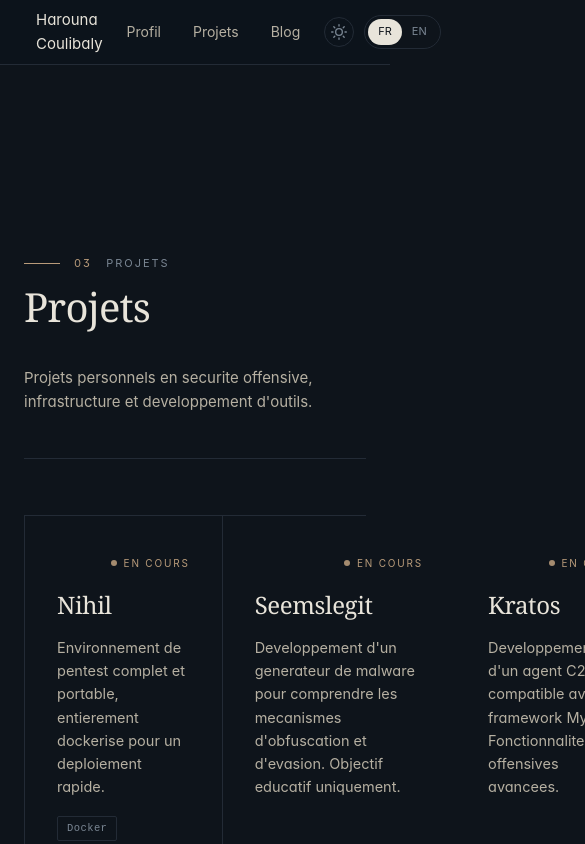
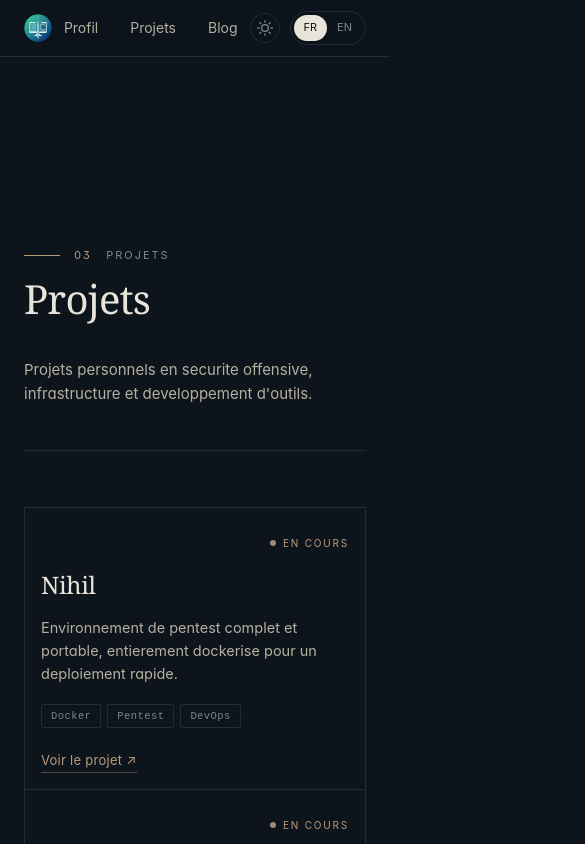
Before and after one commit to Goultarde/harouna.fr, a Next.js app: page /portfolio in a window 390 px wide. Shown: the top 844 px of the page, 585 px wide, since content can reach past the window. Built offline with nearby package versions, Linux system fonts and the light colour scheme; a web font is replaced by a local one.

Commit message:
Fix mobile layout

```diff
--- a/src/app/globals.css
+++ b/src/app/globals.css
@@ -194,6 +194,16 @@ img, svg { display: block; max-width: 100%; }
   letter-spacing: 0;
 }
 .nav-brand img { width: 28px; height: 28px; border-radius: 50%; }
+.nav-brand .full { display: block; }
+@media (max-width: 600px) {
+  .nav-inner {
+    grid-template-columns: auto 1fr auto;
+    gap: 12px;
+    height: 56px;
+  }
+  .nav-brand .full { display: none; }
+  .nav-links { gap: 16px; font-size: 13px; }
+}
 .nav-links {
   display: flex;
   gap: 32px;
@@ -420,8 +430,13 @@ img, svg { display: block; max-width: 100%; }
 .section {
   padding: clamp(80px, 12vh, 140px) 0;
   position: relative;
+  scroll-margin-top: 64px;
 }
 .section.tight { padding: clamp(64px, 8vh, 100px) 0; }
+@media (max-width: 600px) {
+  .section { padding: clamp(48px, 8vh, 80px) 0; scroll-margin-top: 56px; }
+  .section.tight { padding: clamp(40px, 6vh, 60px) 0; }
+}
 
 .section.paper {
   background: var(--ink-3);
@@ -600,7 +615,7 @@ img, svg { display: block; max-width: 100%; }
   background: var(--fg-rule);
   border: 1px solid var(--fg-rule);
 }
-@media (max-width: 880px) { .proj-grid { grid-template-columns: 1fr; } }
+@media (max-width: 880px) { .proj-grid { grid-template-columns: 1fr; grid-auto-columns: 1fr; } }
 .proj {
   background: var(--ink);
   padding: 32px 32px 28px;
@@ -617,7 +632,8 @@ img, svg { display: block; max-width: 100%; }
 .proj.span-4 { grid-column: span 4; }
 .proj.feat   { grid-column: span 3; }
 @media (max-width: 880px) {
-  .proj.span-3, .proj.span-2, .proj.span-4, .proj.feat { grid-column: span 1; }
+  .proj.span-3, .proj.span-2, .proj.span-4, .proj.feat { grid-column: 1 / -1; }
+  .proj { padding: 24px 20px 20px; min-height: 0; }
 }
 
 .proj-head {
@@ -713,7 +729,10 @@ img, svg { display: block; max-width: 100%; }
   align-items: stretch;
 }
 @media (max-width: 980px) { .certs-row { grid-template-columns: repeat(2, 1fr); } }
-@media (max-width: 480px) { .certs-row { grid-template-columns: 1fr; } }
+@media (max-width: 640px) {
+  .certs-row { grid-template-columns: repeat(2, 1fr); gap: 12px; }
+  .cert { padding: 20px 12px 16px; }
+}
 
 .cert {
   display: flex;
@@ -1184,7 +1203,11 @@ img, svg { display: block; max-width: 100%; }
   grid-column: span 1;
 }
 @media (max-width: 880px) {
-  [data-proj-layout="uniform"] .proj { grid-column: span 1 !important; }
+  [data-proj-layout="uniform"] .proj-grid { grid-template-columns: 1fr !important; }
+  [data-proj-layout="uniform"] .proj { grid-column: 1 / -1 !important; }
+}
+@media (max-width: 600px) {
+  [data-proj-layout="uniform"] .proj { padding: 20px 16px 16px !important; min-height: 0 !important; }
 }
 
 [data-card-style="minimal"] .proj-grid {
```
